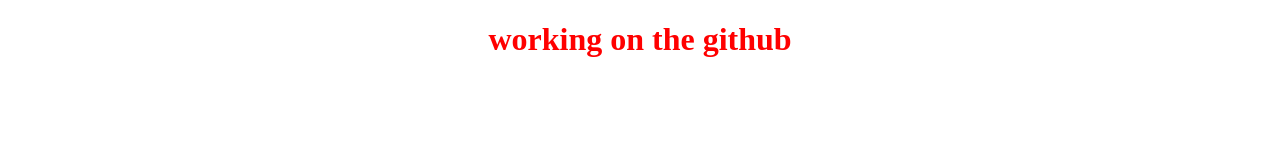
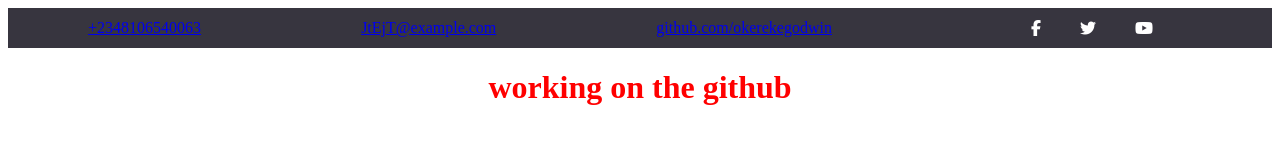
Before and after one commit to Hunt0258/git-up, a plain HTML site: page index.html in a window 1280 px wide. Drawn offline with Linux system fonts and the light colour scheme.

Commit message:
Add nav-bar

```diff
--- a/index.html
+++ b/index.html
@@ -3,10 +3,22 @@
 <head>
     <meta charset="UTF-8">
     <meta name="viewport" content="width=device-width, initial-scale=1.0">
-    <title>working on the github</title>
+    <title>consulting firm</title>
     <link rel="stylesheet" href="style.css">
 </head>
 <body>
+    <nav class="nav-bar">
+        <a href="tel:+2348101234567">+2348106540063</a>
+        <a href="mailto:JtEjT@example.com">JtEjT@example.com</a>
+        <a href="https://github.com/hunt0258">github.com/okerekegodwin</a>
+        <div class="social-icons">
+            <i class="fa-brands fa-facebook-f"></i>
+            <i class="fa-brands fa-twitter"></i>
+            <i class="fa-brands fa-youtube"></i>
+        </div>
+    </nav>
     <h1>working on the github</h1>
+
+    <script src="https://kit.fontawesome.com/ab7536ed63.js" crossorigin="anonymous"></script>
 </body>
 </html>
--- a/style.css
+++ b/style.css
@@ -2,3 +2,17 @@
     color: red;
     text-align: center;
 }
+
+.nav-bar{
+    background-color: rgb(55, 53, 63);
+    display: flex;
+    justify-content: space-around;
+    align-items: center;
+    min-height: 40px;
+}
+.social-icons{
+    color: white;
+    display: flex;
+    justify-content: space-evenly;
+    width: 200px;
+}
```
